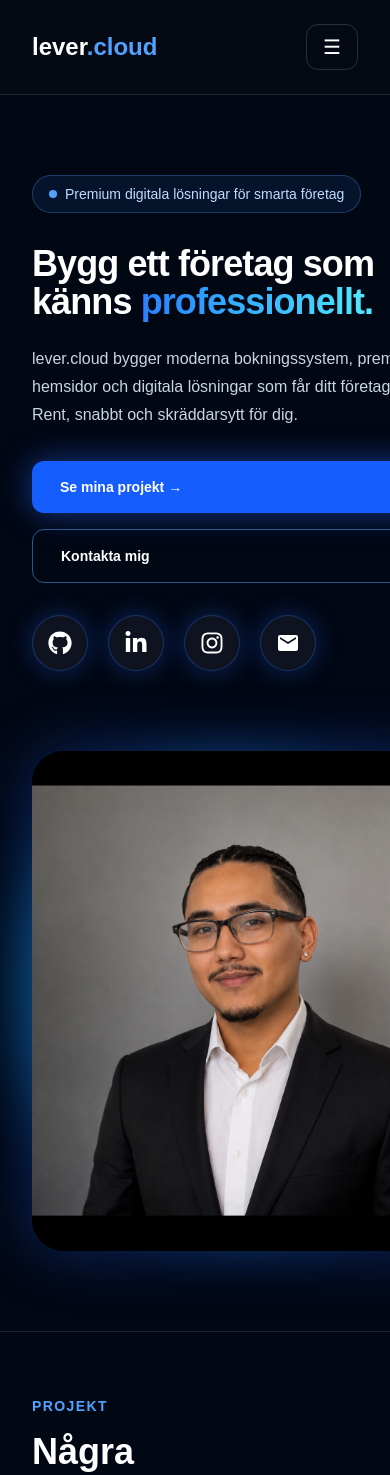
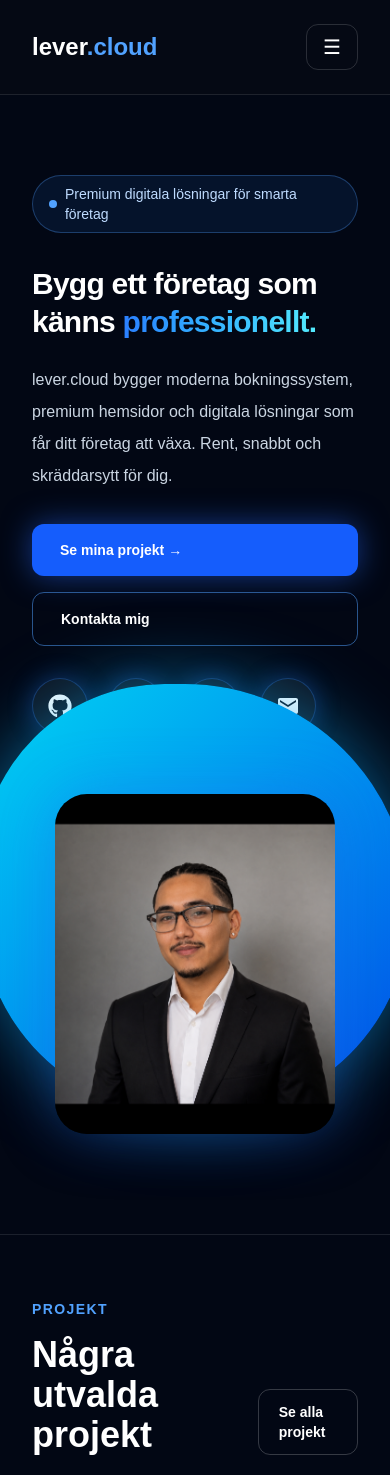
Before and after one commit to 1LeandroLV/lever-cloud, a Next.js app: page / in a window 390 px wide. Shown: the top 1475 px of the page. Built offline with nearby package versions, Linux system fonts and the light colour scheme.

Commit message:
Fix mobile hero section

```diff
--- a/app/page.tsx
+++ b/app/page.tsx
@@ -91,14 +91,14 @@ const [menuOpen, setMenuOpen] = useState(false);
               Premium digitala lösningar för smarta företag
             </div>
 
-           <h1 className="max-w-2xl text-4xl font-black leading-[1.05] tracking-tight sm:text-5xl md:text-7xl">
+          <h1 className="max-w-2xl text-3xl font-black leading-tight tracking-tight sm:text-5xl md:text-7xl">
               Bygg ett företag som känns{" "}
               <span className="bg-gradient-to-r from-blue-500 to-cyan-300 bg-clip-text text-transparent">
                 professionellt.
               </span>
             </h1>
 
-            <p className="mt-6 max-w-full break-words text-base leading-7 text-slate-300 sm:max-w-xl sm:text-lg sm:leading-8">
+            <p className="mt-6 max-w-md text-base leading-8 text-slate-300 sm:max-w-xl sm:text-lg">
               lever.cloud bygger moderna bokningssystem, premium hemsidor och
               digitala lösningar som får ditt företag att växa. Rent, snabbt och
               skräddarsytt för dig.
@@ -157,10 +157,10 @@ const [menuOpen, setMenuOpen] = useState(false);
             </div>
           </div>
 
-          <div className="relative flex h-[540px] items-end justify-center">
+          <div className="relative flex h-[380px] items-center justify-center md:h-[540px]">
             <div className="absolute bottom-10 h-[430px] w-[430px] rounded-[45%_55%_50%_50%] bg-gradient-to-br from-cyan-400 to-blue-700 shadow-[0_0_70px_rgba(14,165,233,0.55)]" />
 
-            <div className="relative z-10 h-[500px] w-[430px] overflow-hidden rounded-[2rem] shadow-[0_0_60px_rgba(37,99,235,0.35)]">
+           <div className="relative z-10 h-[340px] w-[280px] overflow-hidden rounded-[2rem] md:h-[500px] md:w-[430px]  shadow-[0_0_60px_rgba(37,99,235,0.35)]">
               <Image
                 src="/profile.png"
                 alt="Leandro"
```
